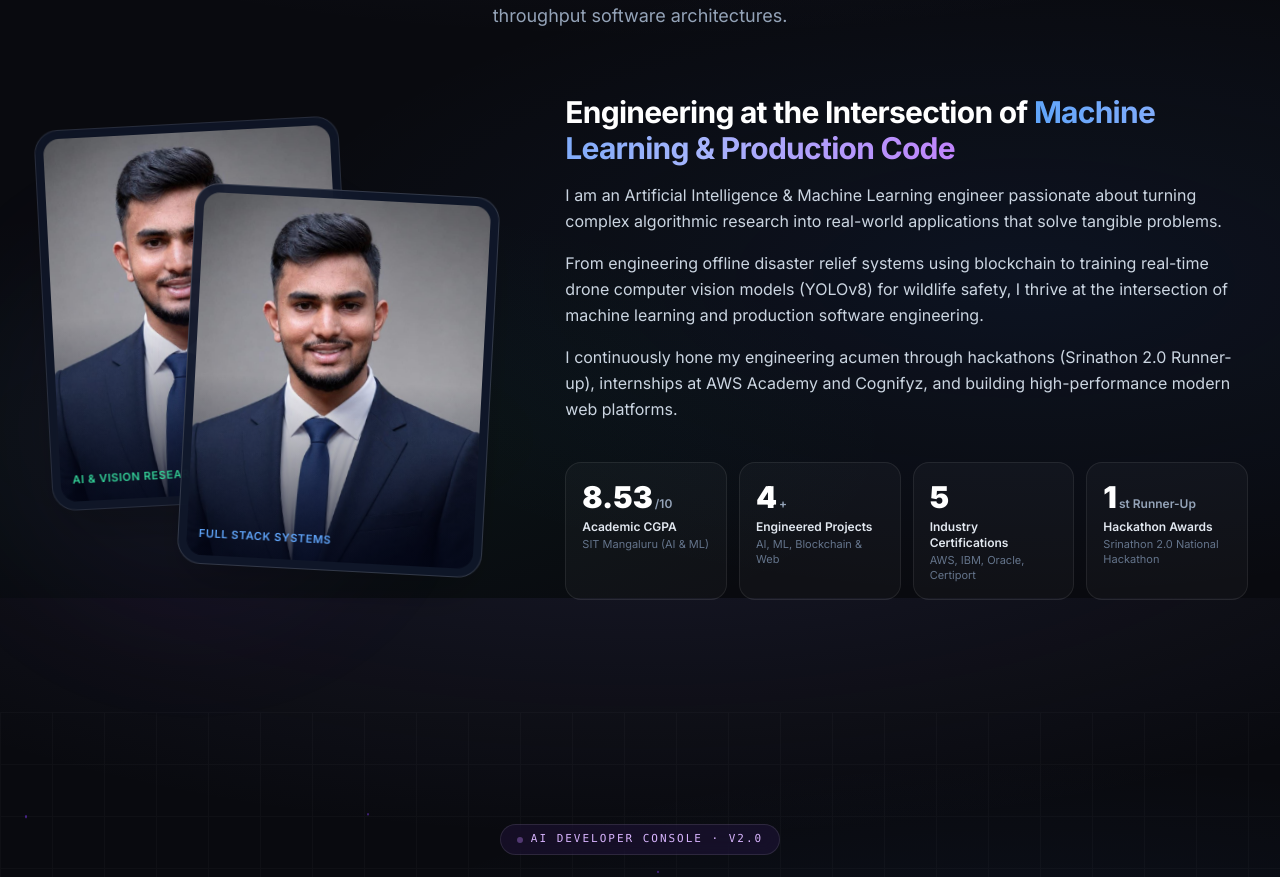
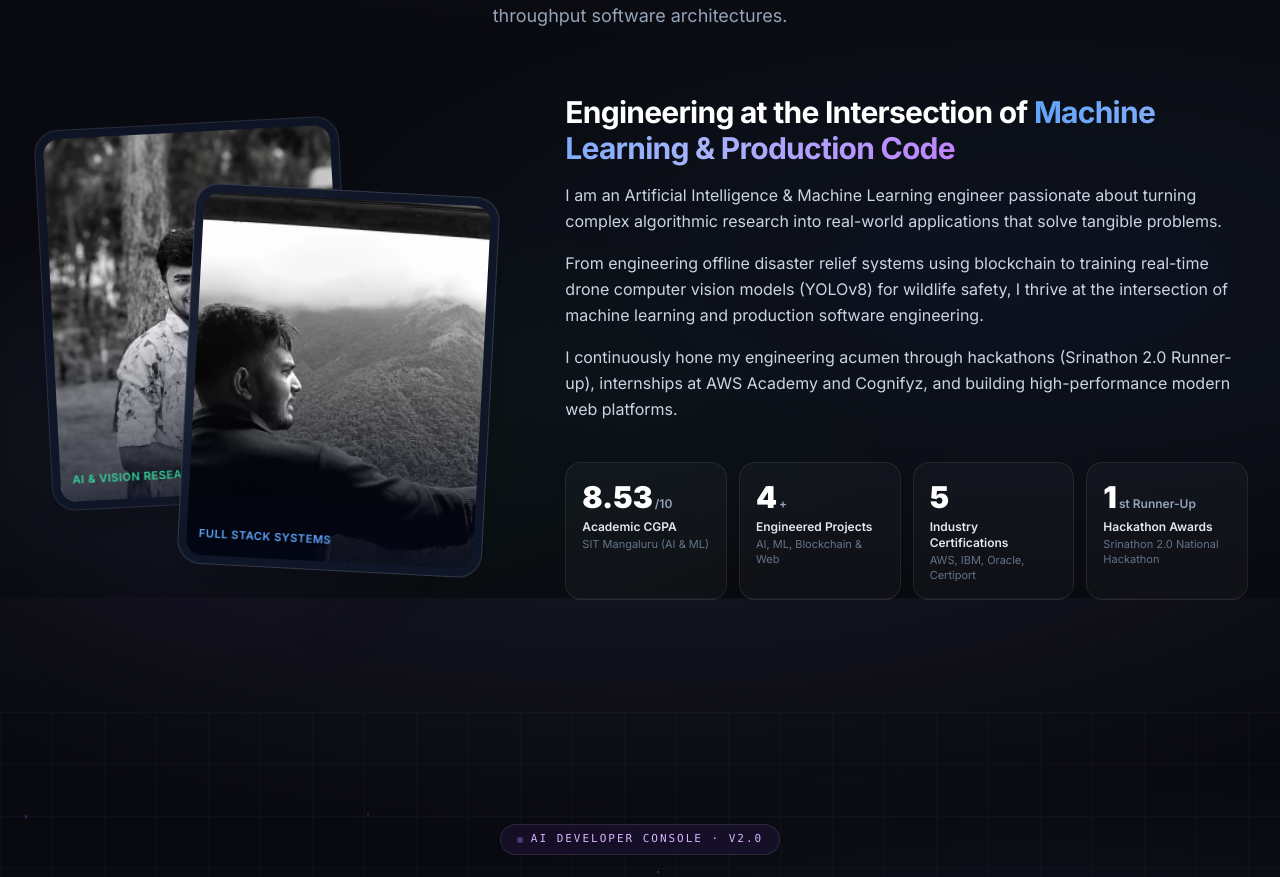
Before and after one commit to RanjithKumar105/new-portfolio, a Next.js app: page / in a window 1280 px wide. Shown: the part 1002-1879 px from the top of the page. Built offline with nearby package versions, Linux system fonts and the light colour scheme.

Commit message:
Images committing

```diff
--- a/components/sections/About.tsx
+++ b/components/sections/About.tsx
@@ -35,7 +35,7 @@ export default function About() {
               >
                 <div className="relative w-full h-full rounded-2xl overflow-hidden">
                   <ImageWithFallback
-                    src={portfolioData.personal.images.aboutImage1}
+                    src="/images/about-3.jpeg"
                     alt="Ranjith Kumar in Lab"
                     fallbackText="RK Photo 1"
                     fill
@@ -61,7 +61,7 @@ export default function About() {
               >
                 <div className="relative w-full h-full rounded-2xl overflow-hidden">
                   <ImageWithFallback
-                    src="/images/about-1.jpeg"
+                    src="/images/about-2.jpeg"
                     alt="Ranjith Kumar"
                     fallbackText="Ranjith Kumar"
                     fill
```
Also changed, not shown: public/images/about-2.jpeg (added), public/images/about-3.jpeg (added).
